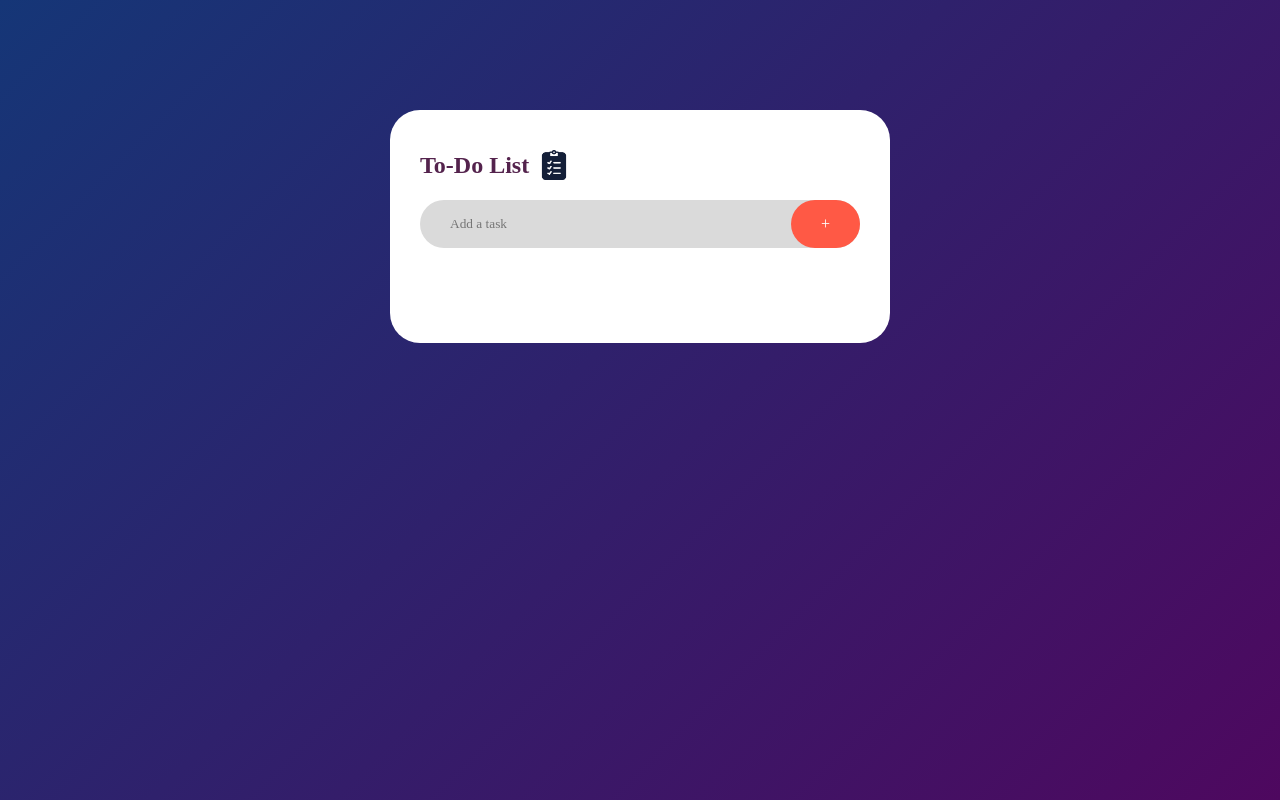
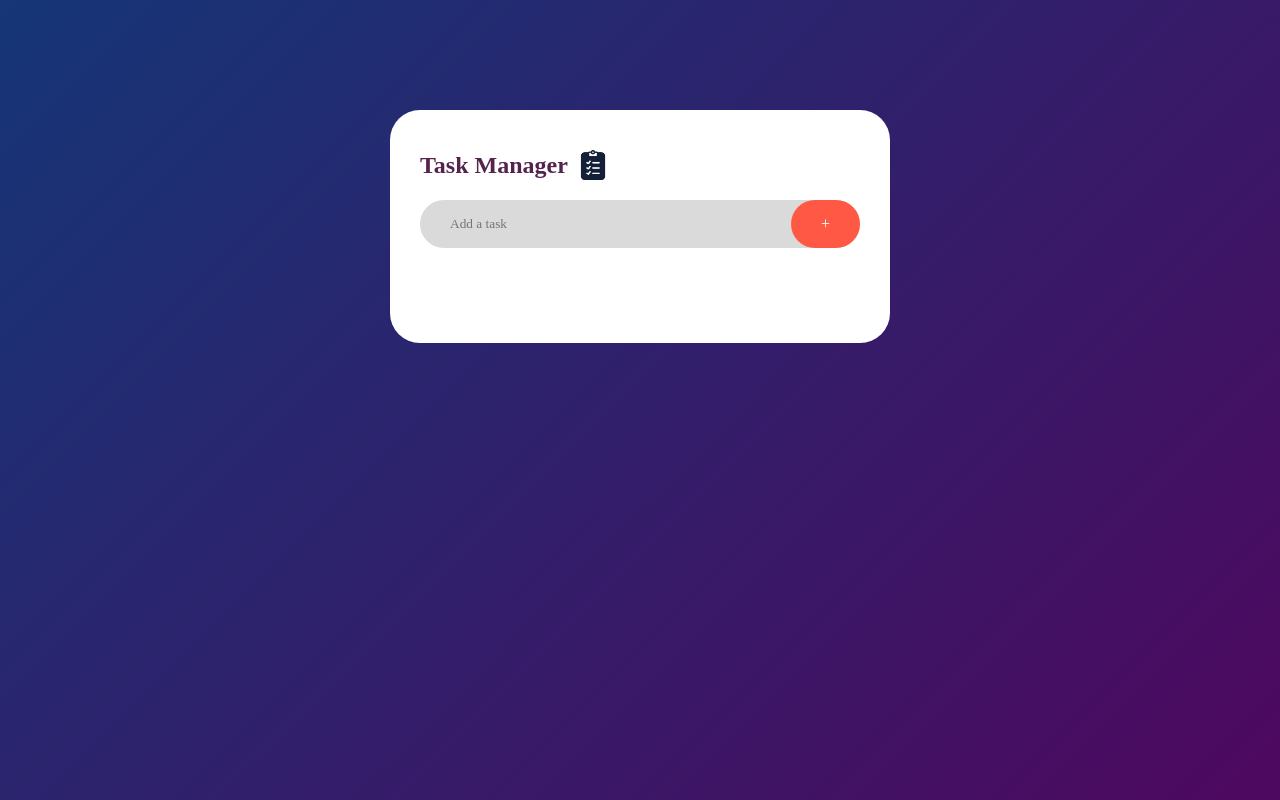
Before and after one commit to raafeahmed/Task-Manager, a plain HTML site: page index.html in a window 1280 px wide. Drawn offline with Linux system fonts and the light colour scheme.

Commit message:
Edit html

```diff
--- a/index.html
+++ b/index.html
@@ -4,13 +4,13 @@
     <meta charset="UTF-8">
     <meta http-equiv="X-UA-Compatible" content="IE=edge">
     <meta name="viewport" content="width=device-width, initial-scale=1.0">
-    <title>To-Do List</title>
+    <title>Task Manager</title>
     <link rel="stylesheet" href="style.css">
 </head>
 <body>
     <div class="container">
         <div class="list">
-            <h2>To-Do List  <img src="images/icon.png" alt="to-do list"></h2>
+            <h2>Task Manager <img src="images/icon.png" alt="to-do list"></h2>
             <div class="row">
                 <input type="text" id="input-box" placeholder="Add a task">
                 <button onclick="addTask()">+</button>
```
